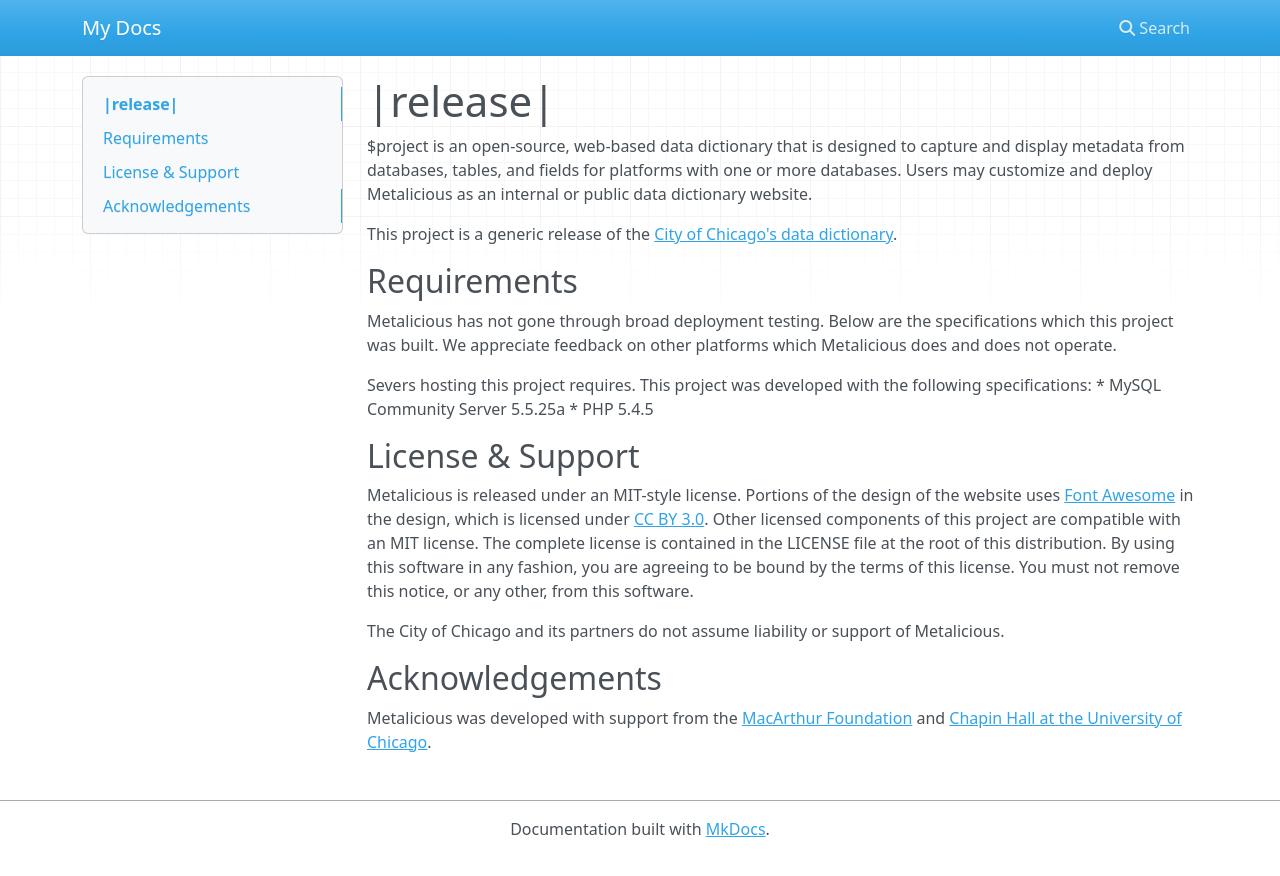
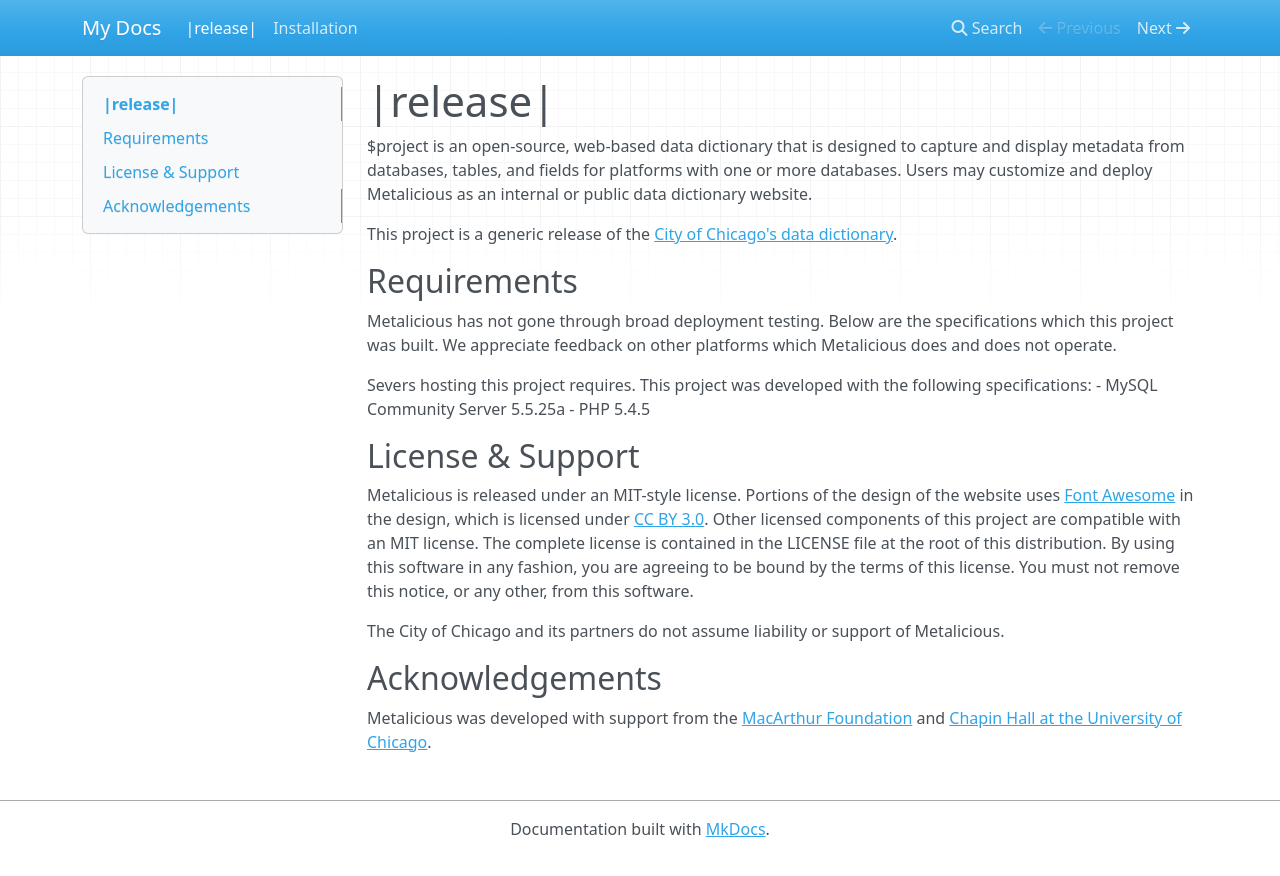
Before and after one commit to Chicago/metalicious, an MkDocs documentation site: the page built from docs/index.md, in a window 1280 px wide. Shown: the top 876 px of the page. Built offline with MkDocs 1.6.1, drawn with Linux system fonts in a browser that asks for light colours; nearby versions of some CDN libraries.

Commit message:
Added installation instructions

```diff
--- a/docs/index.md
+++ b/docs/index.md
@@ -9,8 +9,8 @@ This project is a generic release of the [City of Chicago's data dictionary](htt
 Metalicious has not gone through broad deployment testing. Below are the specifications which this project was built. We appreciate feedback on other platforms which Metalicious does and does not operate.
 
 Severs hosting this project requires. This project was developed with the following specifications:
-* MySQL Community Server 5.5.25a
-* PHP 5.4.5
+- MySQL Community Server 5.5.25a
+- PHP 5.4.5
 
 ## License & Support
 
```
Also changed, not shown: docs/installation.md (added, +53 -0 lines).
